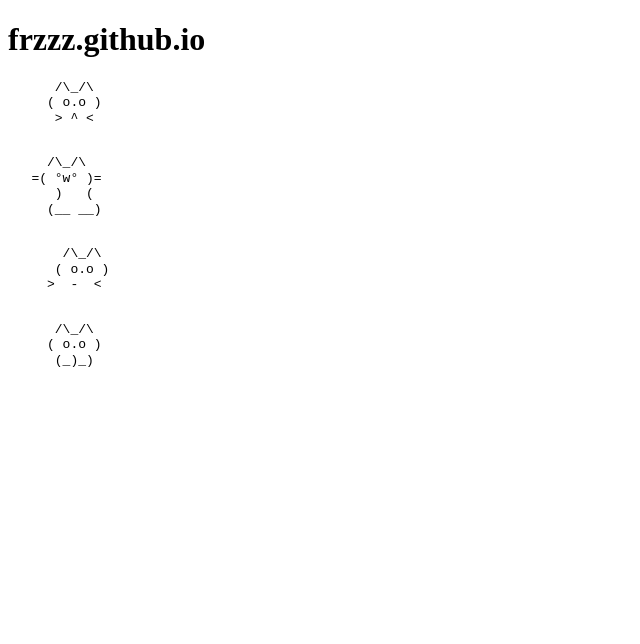
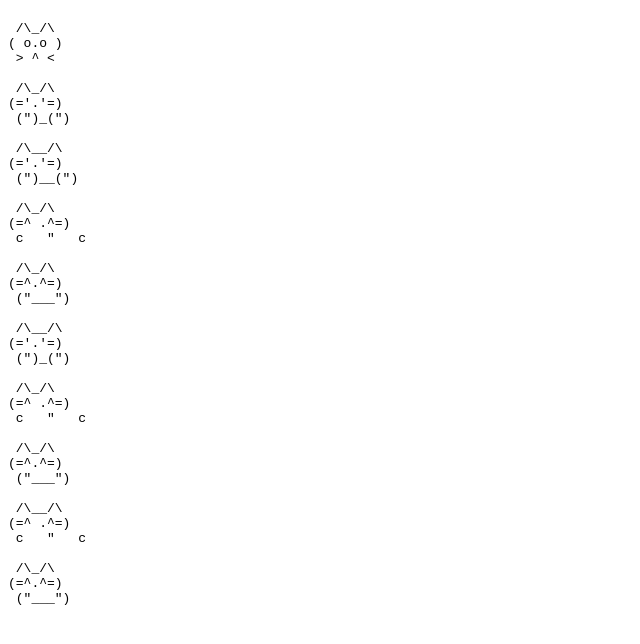
Before and after one commit to frzzz/frzzz.github.io, a plain HTML site: page index.html in a window 1280 px wide. Shown: the whole page, without its empty margins (0-640 px from the left). Drawn offline with Linux system fonts and the light colour scheme.

Commit message:
update index.html

```diff
--- a/index.html
+++ b/index.html
@@ -1,36 +1,57 @@
 <!DOCTYPE html>
 <html>
 <head>
-    <title>frzzz.github.io</title>
+<title>_</title>
 <style>
 pre {
   font-family: monospace;
-            line-height: 1.2;
 }
 </style>
 </head>
 <body>
-    <h1>frzzz.github.io</h1>
+<h1></h1>
+
 <pre>
  /\_/\
 ( o.o )
  > ^ <
+
+ /\_/\
+(='.'=)
+ (")_(")
+
+ /\__/\
+(='.'=)
+ (")__(")
+
+ /\_/\
+(=^ .^=)
+ c   "   c
+
+ /\_/\
+(=^.^=)
+ ("___")
+
+ /\__/\
+(='.'=)
+ (")_(")
+
+ /\_/\
+(=^ .^=)
+ c   "   c
+
+ /\_/\
+(=^.^=)
+ ("___")
+
+ /\__/\
+(=^ .^=)
+ c   "   c
+
+ /\_/\
+(=^.^=)
+ ("___")
 </pre>
-    <pre>
-     /\_/\
-   =( °w° )=
-      )   (
-     (__ __)
-    </pre>
-    <pre>
-       /\_/\
-      ( o.o )
-     >  -  <
-    </pre>
-    <pre>
-      /\_/\
-     ( o.o )
-      (_)_)
-    </pre>
+
 </body>
 </html>
```
Lines whose indentation alone changed are shown as unchanged.
